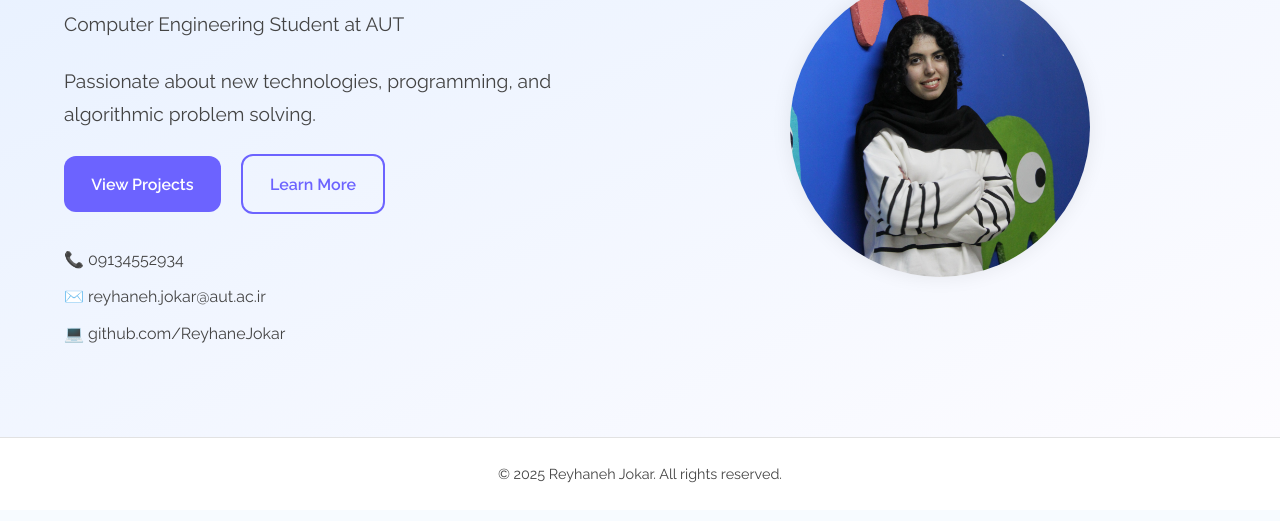
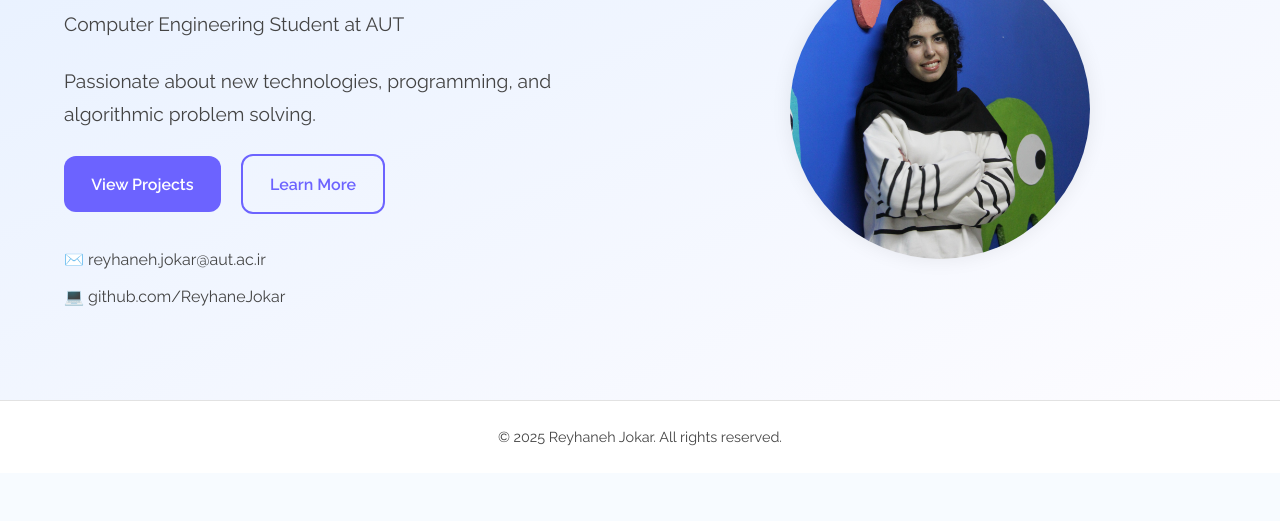
Before and after one commit to ReyhaneJokar/ReyhaneJokar.github.io, a plain HTML site: page index.html in a window 1280 px wide. Shown: the part 261-782 px from the top of the page. Drawn offline with Linux system fonts and the light colour scheme.

Commit message:
Update index.html

```diff
--- a/index.html
+++ b/index.html
@@ -31,7 +31,6 @@
         </div>
         <div class="hero__contact">
           <ul>
-            <li>📞 09134552934</li>
             <li>✉️ <a href="mailto:reyhaneh.jokar@aut.ac.ir">reyhaneh.jokar@aut.ac.ir</a></li>
             <li>💻 <a href="https://github.com/ReyhaneJokar" target="_blank">github.com/ReyhaneJokar</a></li>
           </ul>
```
